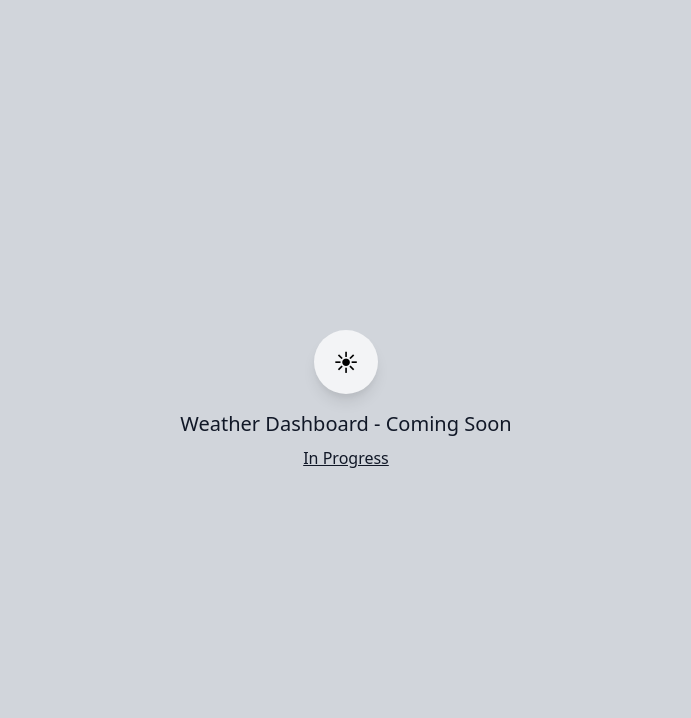
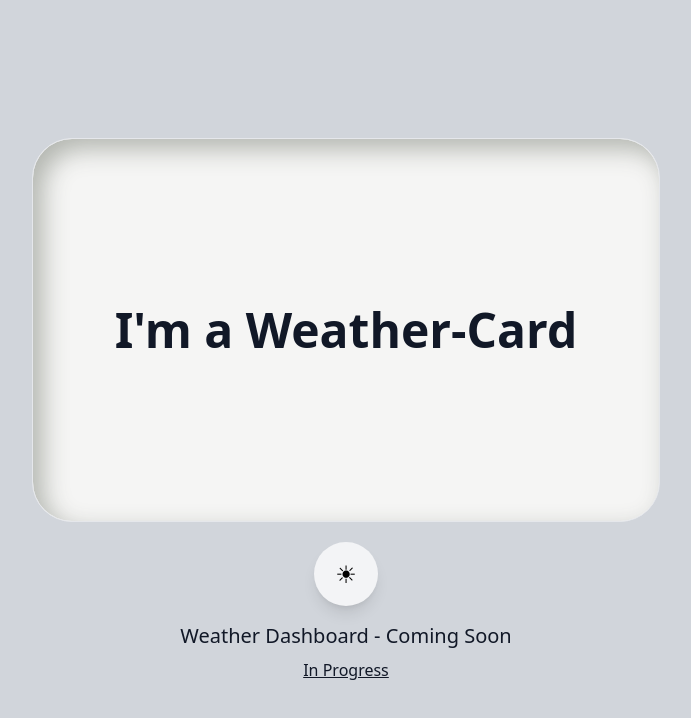
Before and after one commit to Tryx07/weather-dashboard, a React (Create React App) app: page / in a window 1280 px wide. Shown: the top 718 px of the page, without its empty margins (294-985 px from the left). Built offline with nearby package versions, Linux system fonts and the light colour scheme.

Commit message:
feat: adds the WeatherCard component

```diff
--- a/package.json
+++ b/package.json
@@ -39,8 +39,8 @@
     ]
   },
   "devDependencies": {
-    "@tailwindcss/postcss7-compat": "^2.2.17",
     "autoprefixer": "^9.8.8",
-    "tailwindcss": "npm:@tailwindcss/postcss7-compat@^2.2.17"
+    "postcss": "^8.5.6",
+    "tailwindcss": "^3.4.17"
   }
 }
--- /dev/null
+++ b/postcss.config.js
@@ -0,0 +1,6 @@
+module.exports = {
+  plugins: {
+    tailwindcss: {},
+    autoprefixer: {},
+  },
+}
--- a/src/App.jsx
+++ b/src/App.jsx
@@ -1,12 +1,14 @@
 import './App.css';
 import ThemeToggle from "./components/ThemeToggle";
+import WeatherCard from "./components/WeatherCard";
 
 function App() {
     return (
         <div className="min-h-screen flex flex-col items-center justify-center
                     bg-gray-300 dark:bg-gray-900
                     text-gray-900 dark:text-gray-300
-                    transition-colors duration-500">
+                    transition-colors duration-500 gr">
+            <WeatherCard />
             {/* button for theme selection */}
             <ThemeToggle />
             {/* placeholder for future components */}
--- a/src/components/ThemeToggle.jsx
+++ b/src/components/ThemeToggle.jsx
@@ -26,7 +26,7 @@ export default function ThemeToggle() {
     return (
         // Button component for toggle
         <button
-            className="relative w-16 h-16 rounded-full overflow-hidden bg-gray-100 dark:bg-gray-700 flex items-center justify-center shadow-lg dark:shadow-lg-white"
+            className="relative w-16 h-16 rounded-full overflow-hidden bg-gray-100 dark:bg-gray-700 flex items-center justify-center shadow-lg dark:shadow-[0_0_30px_5px_rgba(4,30,123,0.5)]"
             onClick={() => setDarkMode(!darkMode)}
         >
             {/* animation for button icons */}
--- a/src/components/WeatherCard.jsx
+++ b/src/components/WeatherCard.jsx
@@ -1,9 +1,32 @@
-import {} from 'react';
-
 export default function WeatherCard() {
     return (
-        <div className="App">
+        <div
+            className="
+        /* Layout & Spacing */
+        w-[628px] h-96 my-5
+        grid place-items-center text-center
 
+        /* Shape */
+        rounded-[40px] border
+
+        /* Light mode background & effects */
+        bg-stone-100
+        backdrop-blur-[20px]
+
+        /* Light mode shadows (unverändert – einzeln gelassen) */
+        shadow-[inset_10px_10px_25px_0px_rgba(172,175,169,0.90)]
+        shadow-[inset_-10px_-10px_20px_0px_rgba(255,255,255,0.90)]
+        shadow-[inset_10px_-10px_20px_0px_rgba(172,175,169,0.20)]
+        shadow-[inset_-10px_10px_20px_0px_rgba(172,175,169,0.20)]
+
+        /* Dark mode background & effects */
+        dark:bg-transparent
+        dark:bg-gradient-to-br dark:from-purple-50/25 dark:to-fuchsia-200/5
+        dark:border-fuchsia-200
+        dark:shadow-[0px_0px_30px_5px_rgba(4,30,123,0.50)]
+      "
+        >
+            <p className="font-bold text-5xl">I'm a Weather-Card</p>
         </div>
-    )
+    );
 }
```
Also changed, not shown: 1 other file (tests, documents, lock files or other folders).
